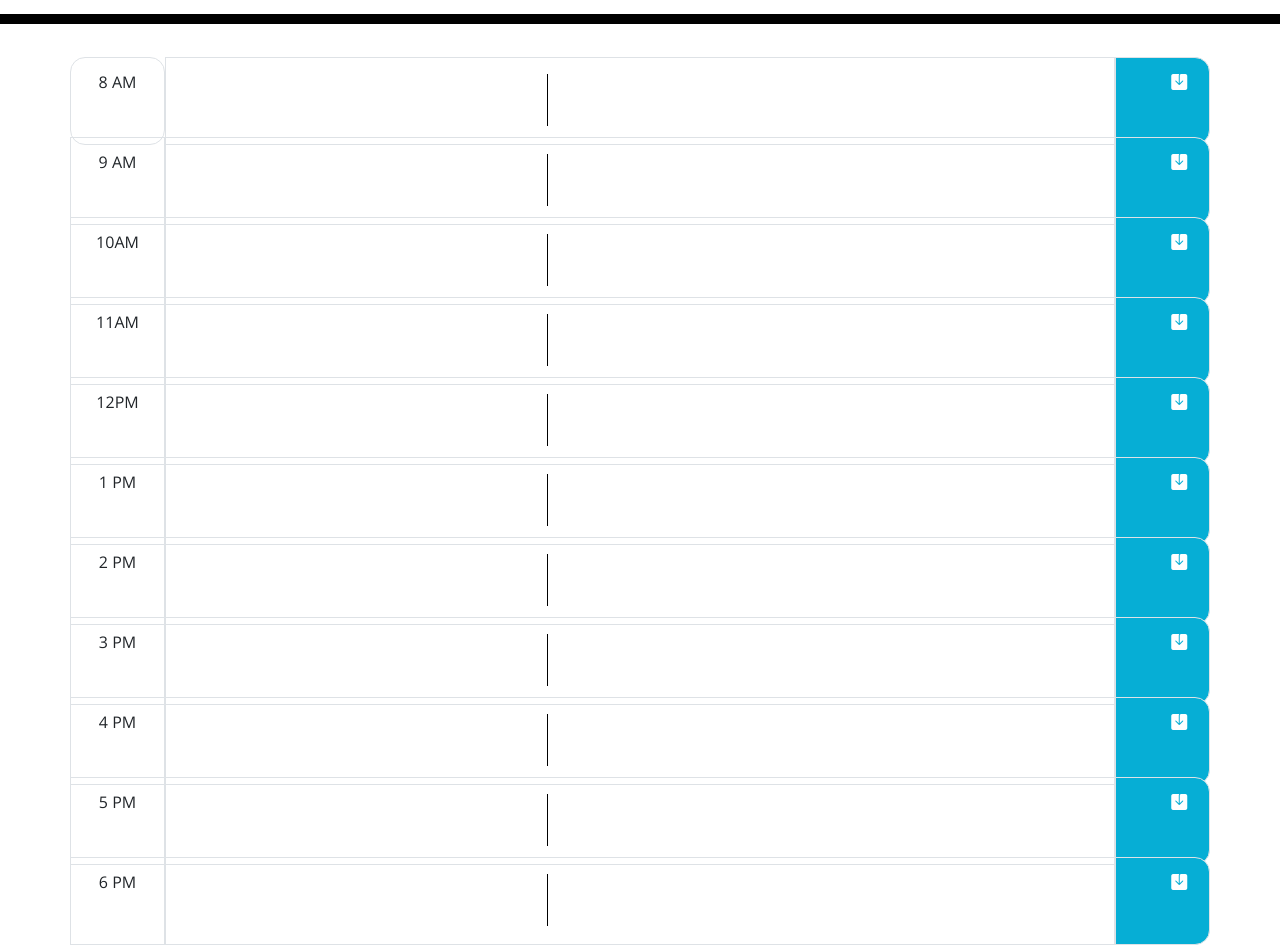
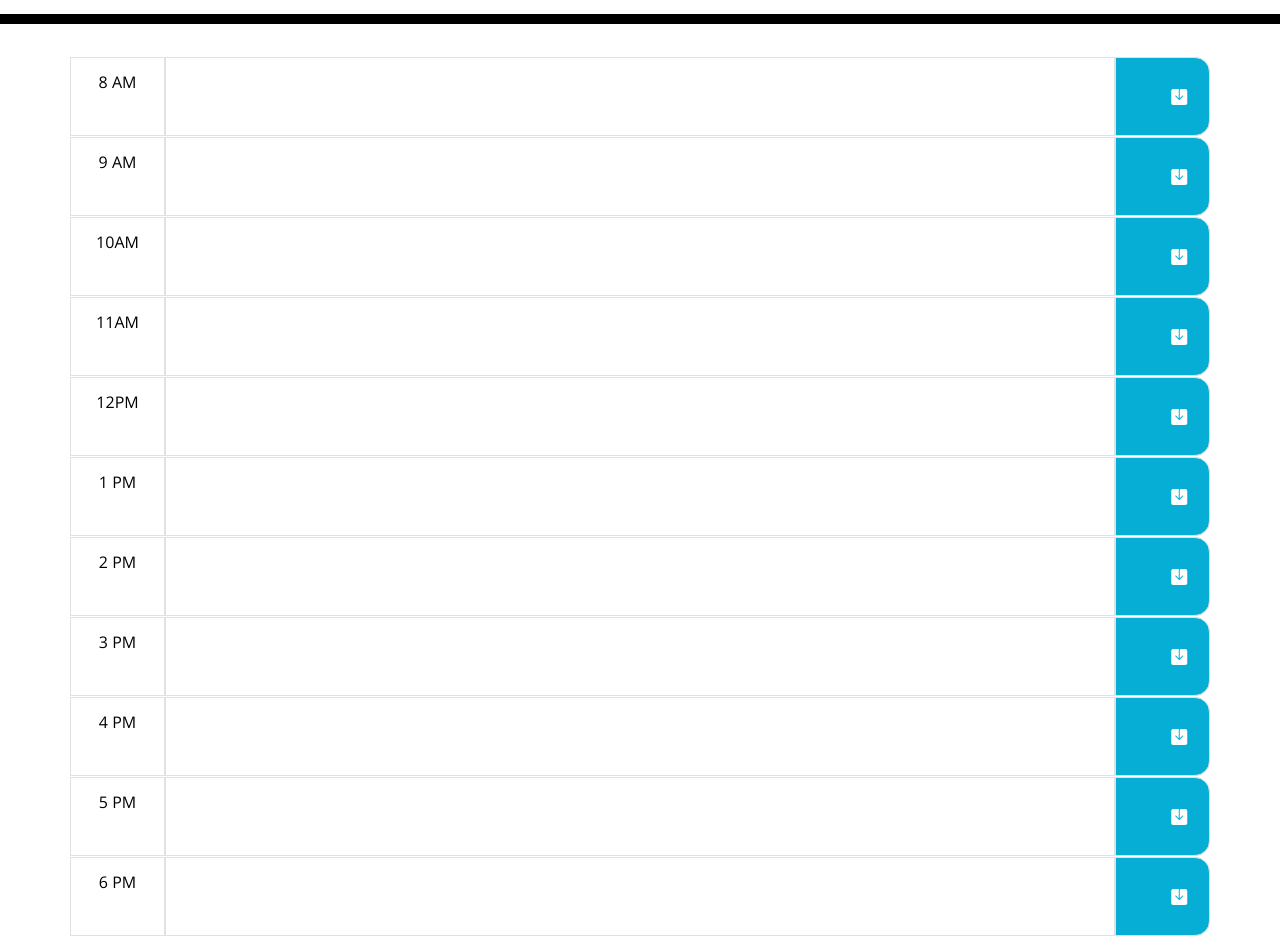
Before and after one commit to sonipoud/leafcal, a plain HTML site: page index.html in a window 1280 px wide. Shown: the part 280-1227 px from the top of the page. Drawn offline with nearby package versions, Linux system fonts and the light colour scheme; a web font is replaced by a local one.

Commit message:
changes made in html with the bootstrap format

```diff
--- a/assets/css/style.css
+++ b/assets/css/style.css
@@ -9,8 +9,8 @@ textarea{
   border: none;
   resize: none;
   color: #000000;
-  border-left: 1px solid black;
-  padding: 10px;
+  border-left: 0.5px solid black;
+  padding-left: 75%;
 }
 
 .jumbotron {
@@ -19,10 +19,12 @@ textarea{
   color: black;
   border-radius: 0;
   border-bottom: 10px solid black;
+  display: block;
 }
 
 .description{
   white-space: pre-wrap;
+  margin: none;
 }
 
 .time-block{
--- a/assets/js/calendar.js
+++ b/assets/js/calendar.js
@@ -15,7 +15,24 @@ $("#currentDay").html(convertedDate);
 //     {time: 6, input: ""}
 // ]
 
-$("#description").click(function(){
-    var saveButton = $("#description");
-    console.log(saveButton);
-})
+$(document).ready(function(){
+    $(".saveBtn").on("click", function(){
+        var text = $(this).siblings(".description").val();
+    })
+});
+
+function timeTracker(){
+    var timeNow = moment().hour();
+
+    $(".time-block").each(function(){
+
+    })
+}
+
+// var loadTexts = function(){
+//     texts = JSON.parse(localStorage.getItem("texts"));
+// };
+
+// var saveTexts = function(){
+//     localStorage.setItem("texts", JSON.stringify(tasks));
+// };
--- a/index.html
+++ b/index.html
@@ -25,116 +25,102 @@
   </header>
   <div class="container text-center">
     <!-- Timeblocks go here -->
-    <div class="row">
-      <div class="time-block col-1 border w-100 p-3">8 AM</div>
-      <div class="col-10 border">
-        <textarea id = "description" class="description"></textarea>
-      </div>
-      <div class="saveBtn col-1 border" id="saveBtn">
+    <div class="row time-block">
+      <div class="col-1 border w-100 p-3 hour">8 AM</div>
+      <textarea class="col-10 border description"></textarea>
+      <button class="saveBtn col-1 border">
         <i class="bi bi-save-fill"></i>
-      </div>
+      </button>
     </div>
 
-    <div class="row">
-      <div class="col-1 border w-100 p-3">9 AM</div>
-      <div class="col-10 border">
-        <textarea class="text"></textarea>
-      </div>
-      <div class="saveBtn col-1 border">
+    <div class="row time-block">
+      <div class="col-1 border w-100 p-3 hour">9 AM</div>
+      <textarea class="col-10 border description"></textarea>
+      <button class="saveBtn col-1 border">
         <i class="bi bi-save-fill"></i>
-      </div>
+      </button>
     </div>
 
-    <div class="row">
-      <div class="col-1 border w-100 p-3">10AM</div>
-      <div class="col-10 border">
-        <textarea class="text"></textarea>
-      </div>
-      <div class="saveBtn col-1 border">
+
+    <div class="row time-block">
+      <div class="col-1 border w-100 p-3 hour">10AM</div>
+      <textarea class="col-10 border description"></textarea>
+      <button class="saveBtn col-1 border">
         <i class="bi bi-save-fill"></i>
-      </div>
+      </button>
     </div>
 
-    <div class="row">
-      <div class="col-1 border w-100 p-3">11AM</div>
-      <div class="col-10 border">
-        <textarea class="text"></textarea>
-      </div>
-      <div class="saveBtn col-1 border">
+
+    <div class="row time-block">
+      <div class="col-1 border w-100 p-3 hour">11AM</div>
+      <textarea class="col-10 border description"></textarea>
+      <button class="saveBtn col-1 border">
         <i class="bi bi-save-fill"></i>
-      </div>
+      </button>
     </div>
 
-    <div class="row">
-      <div class="col-1 border w-100 p-3">12PM</div>
-      <div class="col-10 border">
-        <textarea class="text"></textarea>
-      </div>
-      <div class="saveBtn col-1 border">
+
+    <div class="row time-block">
+      <div class="col-1 border w-100 p-3 hour">12PM</div>
+      <textarea class="col-10 border description"></textarea>
+      <button class="saveBtn col-1 border">
         <i class="bi bi-save-fill"></i>
-      </div>
+      </button>
     </div>
 
-    <div class="row">
-      <div class="col-1 border w-100 p-3">1 PM</div>
-      <div class="col-10 border">
-        <textarea class="text"></textarea>
-      </div>
-      <div class="saveBtn col-1 border">
+
+    <div class="row time-block">
+      <div class="col-1 border w-100 p-3 hour">1 PM</div>
+      <textarea class="col-10 border description"></textarea>
+      <button class="saveBtn col-1 border">
         <i class="bi bi-save-fill"></i>
-      </div>
+      </button>
     </div>
 
-    <div class="row">
-      <div class="col-1 border w-100 p-3">2 PM</div>
-      <div class="col-10 border">
-        <textarea class="text"></textarea>
-      </div>
-      <div class="saveBtn col-1 border">
+
+    <div class="row time-block">
+      <div class="col-1 border w-100 p-3 hour">2 PM</div>
+      <textarea class="col-10 border description"></textarea>
+      <button class="saveBtn col-1 border">
         <i class="bi bi-save-fill"></i>
-      </div>
+      </button>
     </div>
 
-    <div class="row">
-      <div class="col-1 border w-100 p-3">3 PM</div>
-      <div class="col-10 border">
-        <textarea class="text"></textarea>
-      </div>
-      <div class="saveBtn col-1 border">
+
+    <div class="row time-block">
+      <div class="col-1 border w-100 p-3 hour">3 PM</div>
+      <textarea class="col-10 border description"></textarea>
+      <button class="saveBtn col-1 border">
         <i class="bi bi-save-fill"></i>
-      </div>
+      </button>
     </div>
 
-    <div class="row">
-      <div class="col-1 border w-100 p-3">4 PM</div>
-      <div class="col-10 border">
-        <textarea class="text"></textarea>
-      </div>
-      <div class="saveBtn col-1 border">
+
+    <div class="row time-block">
+      <div class="col-1 border w-100 p-3 hour">4 PM</div>
+      <textarea class="col-10 border description"></textarea>
+      <button class="saveBtn col-1 border">
         <i class="bi bi-save-fill"></i>
-      </div>
+      </button>
     </div>
 
-    <div class="row">
-      <div class="col-1 border w-100 p-3">5 PM</div>
-      <div class="col-10 border">
-        <textarea class="text"></textarea>
-      </div>
-      <div class="saveBtn col-1 border">
+
+    <div class="row time-block">
+      <div class="col-1 border w-100 p-3 hour">5 PM</div>
+      <textarea class="col-10 border description"></textarea>
+      <button class="saveBtn col-1 border">
         <i class="bi bi-save-fill"></i>
-      </div>
+      </button>
     </div>
 
-    <div class="row">
-      <div class="col-1 border w-100 p-3">6 PM</div>
-      <div class="col-10 border">
-        <textarea class="text"></textarea>
+
+    <div class="row time-block">
+      <div class="col-1 border w-100 p-3 hour">6 PM</div>
+      <textarea class="col-10 border description"></textarea>
+      <button class="saveBtn col-1 border">
+        <i class="bi bi-save-fill"></i>
+      </button>
     </div>
-      <div class="saveBtn col-1 border">
-        <i class="bi bi-save-fill"></i>
-      </div>
-    </div>
-
 
 
     <script src="https://code.jquery.com/jquery-3.4.1.min.js"></script>
```
Lines whose indentation alone changed are shown as unchanged.
